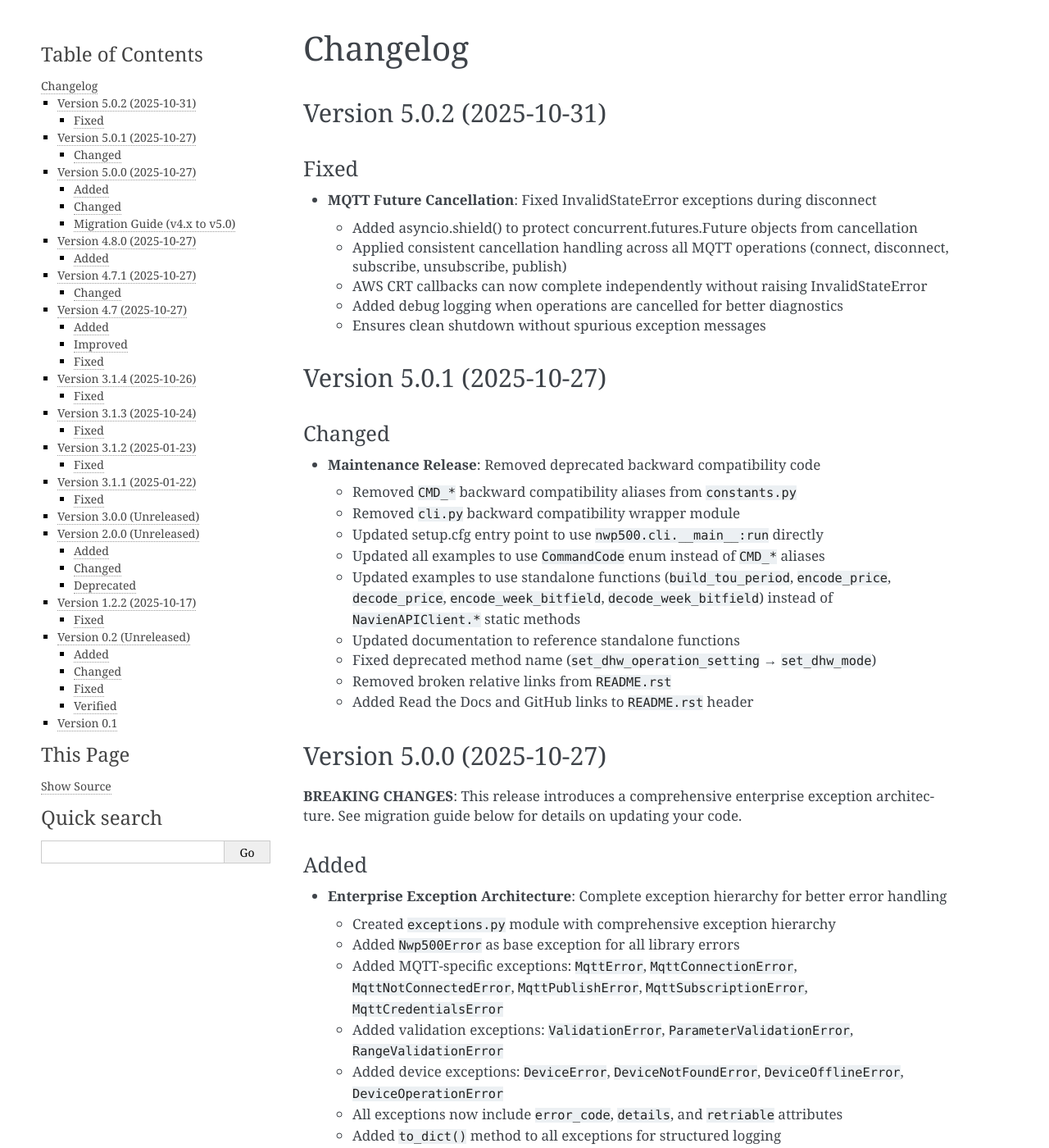
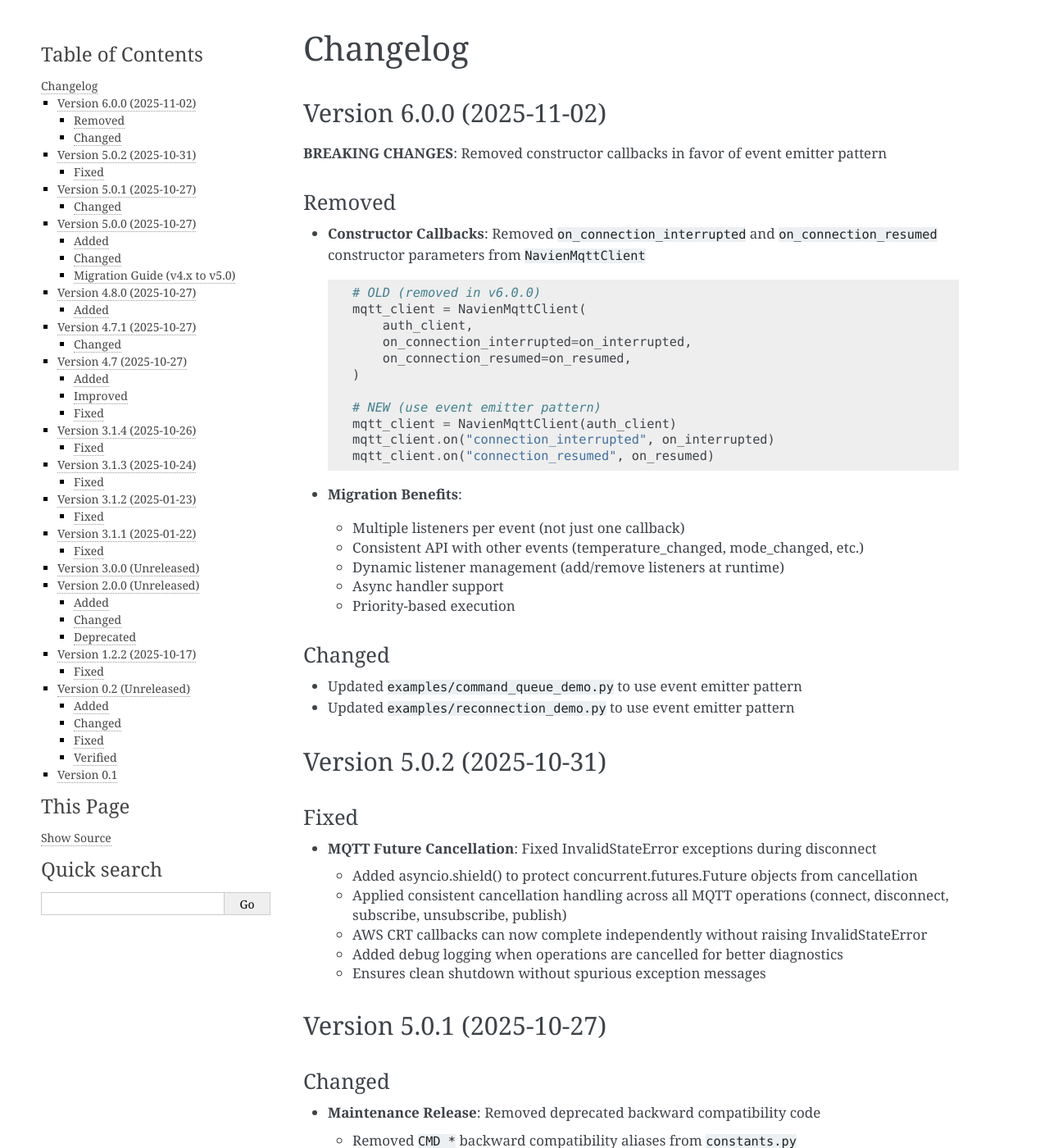
Before and after one commit to eman/nwp500-python, a Sphinx documentation site: the page built from docs/changelog.rst, in a window 1280 px wide and 1400 px high. Shown: the whole window at 82% size. Built offline with Sphinx 7.4.7, drawn with Linux system fonts in a browser that asks for light colours.

Commit message:
BREAKING: Remove constructor callbacks in favor of event emitter
- Remove on_connection_interrupted and on_connection_resumed parameters from NavienMqttClient
- Update examples to use event emitter pattern (mqtt_client.on('connection_interrupted', ...))
- Update documentation to reflect new pattern
- Add backward compatibility policy to Copilot instructions
- Update CHANGELOG.rst with migration guide

BREAKING CHANGE: Constructor callbacks removed. Use event emitter pattern instead:

  # Old (removed)
  mqtt_client = NavienMqttClient(auth, on_connection_interrupted=handler)

  # New
  mqtt_client = NavienMqttClient(auth)
  mqtt_client.on('connection_interrupted', handler)

Benefits:
- Multiple listeners per event
- Consistent API with other events
- Dynamic listener management
- Async handler support

```diff
--- a/CHANGELOG.rst
+++ b/CHANGELOG.rst
@@ -1,6 +1,44 @@
 =========
 Changelog
 =========
+
+Version 6.0.0 (2025-11-02)
+==========================
+
+**BREAKING CHANGES**: Removed constructor callbacks in favor of event emitter pattern
+
+Removed
+-------
+
+- **Constructor Callbacks**: Removed ``on_connection_interrupted`` and ``on_connection_resumed`` constructor parameters from ``NavienMqttClient``
+
+  .. code-block:: python
+
+     # OLD (removed in v6.0.0)
+     mqtt_client = NavienMqttClient(
+         auth_client,
+         on_connection_interrupted=on_interrupted,
+         on_connection_resumed=on_resumed,
+     )
+
+     # NEW (use event emitter pattern)
+     mqtt_client = NavienMqttClient(auth_client)
+     mqtt_client.on("connection_interrupted", on_interrupted)
+     mqtt_client.on("connection_resumed", on_resumed)
+
+- **Migration Benefits**:
+
+  - Multiple listeners per event (not just one callback)
+  - Consistent API with other events (temperature_changed, mode_changed, etc.)
+  - Dynamic listener management (add/remove listeners at runtime)
+  - Async handler support
+  - Priority-based execution
+
+Changed
+-------
+
+- Updated ``examples/command_queue_demo.py`` to use event emitter pattern
+- Updated ``examples/reconnection_demo.py`` to use event emitter pattern
 
 Version 5.0.2 (2025-10-31)
 ==========================
```
Also changed, not shown: docs/python_api/mqtt_client.rst (+8 -16 lines), .github/copilot-instructions.md, 3 other files.
